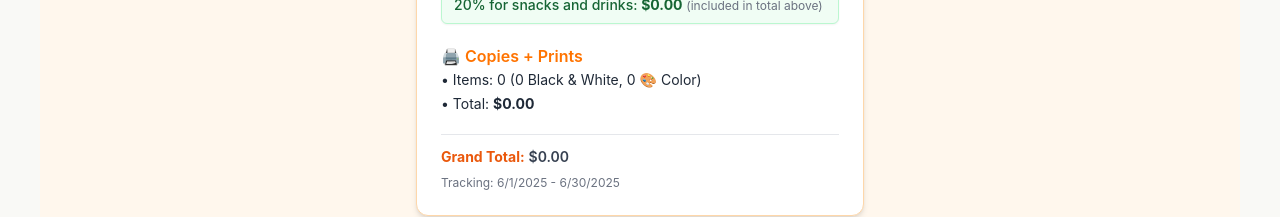
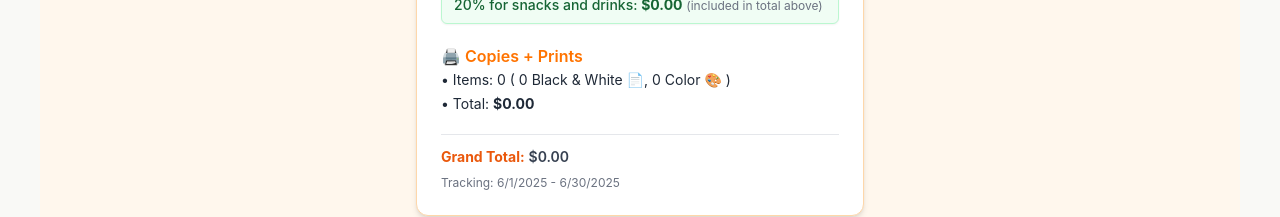
Before and after one commit to katiash/office-snack-tracker, a Next.js app: page / in a window 1280 px wide. Shown: the part 715-932 px from the top of the page. Built offline with nearby package versions, Linux system fonts and the light colour scheme; no server answers; the database is empty; sample sign-in values are in the browser's storage.

Commit message:
better icons for prints and total prints breakdown

```diff
--- a/app/admin/page.tsx
+++ b/app/admin/page.tsx
@@ -348,12 +348,12 @@ export default function AdminPage() {
             {/* 📊 Breakdown Card – Row 2 */}
             <div className="bg-white border-l-4 border-orange-400 p-4 rounded-lg shadow-sm text-sm text-gray-800 mb-6 max-w-sm">
               <div className="flex items-center gap-2 mb-2 text-orange-600 font-semibold text-base">
-                🧾 Breakdown
+                🖨️ Breakdown
               </div>
               {filteredLogs.some((log) => log.itemType === 'print') && (
                 <>
                   <div className="mb-1">
-                    🖨️ B/W Total: $
+                  📄 B/W Total: $
                     {filteredLogs
                       .filter((log) => log.itemType === 'print' && log.printType === 'bw')
                       .reduce((sum, log) => sum + (log.total || 0), 0)
--- a/components/YourSnackSummary.tsx
+++ b/components/YourSnackSummary.tsx
@@ -115,7 +115,7 @@ export default function YourSnackSummary({ refreshTrigger }: { refreshTrigger: b
         <h3 className="text-[#FF7300] font-semibold">🖨️ Copies + Prints</h3>
         <ul className="text-sm space-y-1">
           <li>
-            • Items: {printCount} ({bwCount} Black & White, {colorCount} 🎨 Color)
+            • Items: {printCount} ( {bwCount} Black & White 📄, {colorCount} Color 🎨 )
           </li>
           <li>
             • Total:{' '}
```
